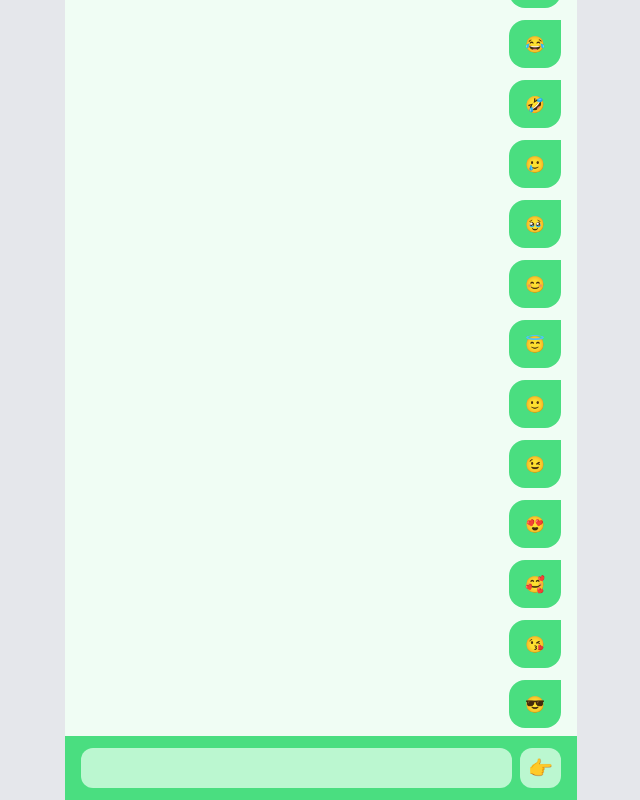
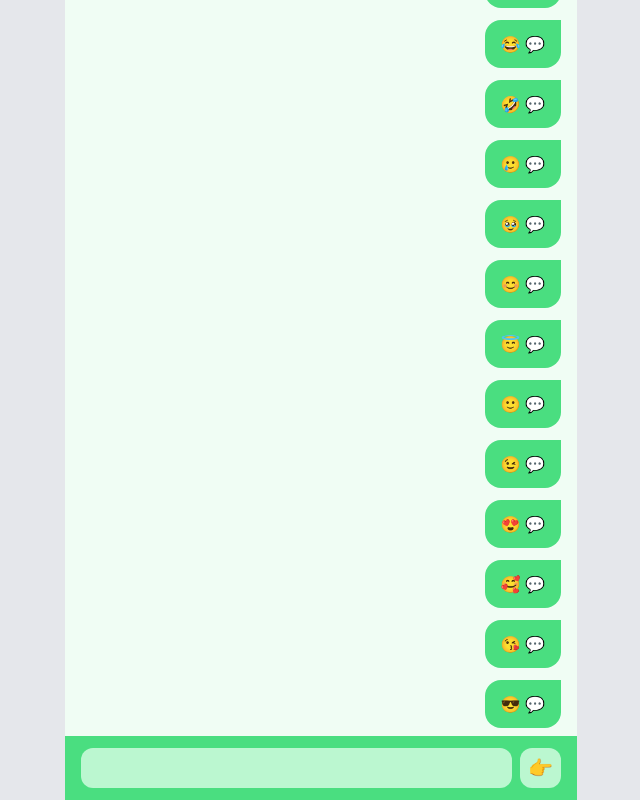
Before and after one commit to amirul-git/react-interactivity, a React (Vite) app: page /chat in a window 1280 px wide. Shown: the whole page, without its empty margins (319-959 px from the left). Built offline with nearby package versions, Linux system fonts and the light colour scheme.

Commit message:
Add useContext

```diff
--- a/src/components/TextBubble.jsx
+++ b/src/components/TextBubble.jsx
@@ -1,7 +1,14 @@
+import { useContext } from "react";
+import { EmojiContext } from "../routes/chat";
+
 export default function TextBubble({ message }) {
+  const emoji = useContext(EmojiContext);
+
   return (
-    <p className="px-4 py-3 bg-green-400 rounded-2xl rounded-tr-none max-w-fit ml-10">
-      {message.text}
-    </p>
+    <>
+      <p className="px-4 py-3 bg-green-400 rounded-2xl rounded-tr-none max-w-fit ml-10">
+        {`${message.text} ${emoji}`}
+      </p>
+    </>
   );
 }
--- a/src/routes/chat.jsx
+++ b/src/routes/chat.jsx
@@ -2,6 +2,9 @@ import { useState } from "react";
 import { useEffect } from "react";
 import { useRef } from "react";
 import TextBubble from "../components/TextBubble";
+import { createContext } from "react";
+
+export const EmojiContext = createContext("");
 
 export default function Chat() {
   const data = [
@@ -93,8 +96,11 @@ export default function Chat() {
     setMessage(e.target.value);
   }
 
+  const emoji = "💬";
+
   return (
     <>
+      <EmojiContext.Provider value={emoji}>
         <main className="max-w-lg mx-auto bg-green-50 ">
           <section className="px-4 pt-4 h-[94vh] overflow-y-auto">
             <section className="flex items-end flex-col gap-3">
@@ -124,6 +130,7 @@ export default function Chat() {
             </form>
           </section>
         </main>
+      </EmojiContext.Provider>
     </>
   );
 }
```
Lines whose indentation alone changed are shown as unchanged.
